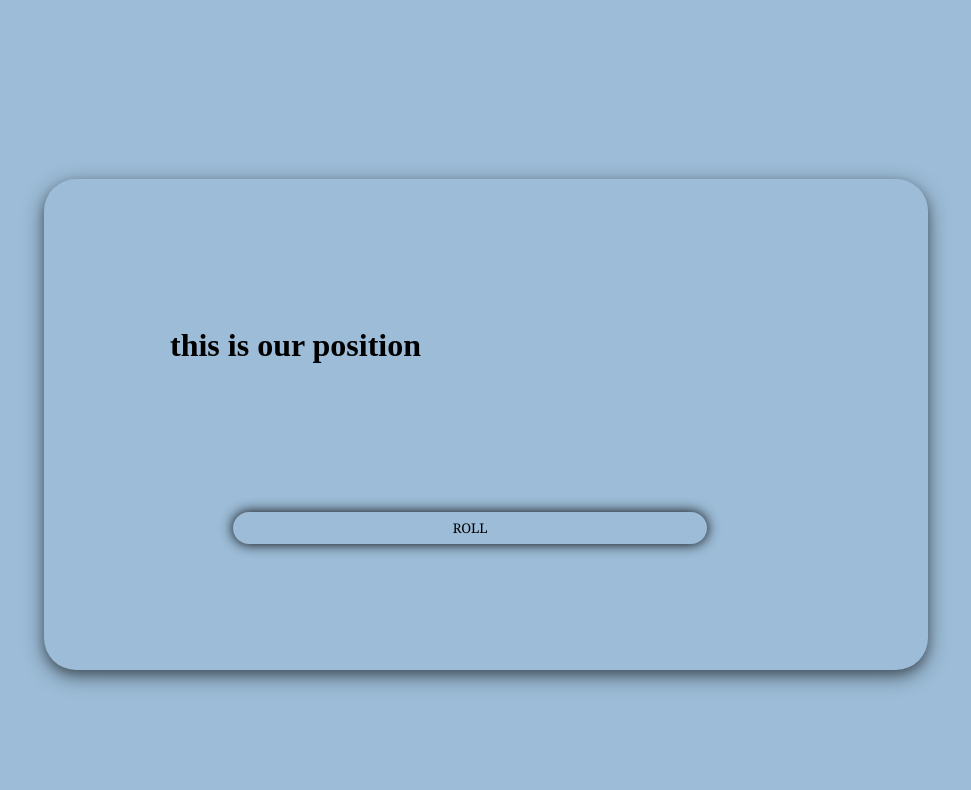
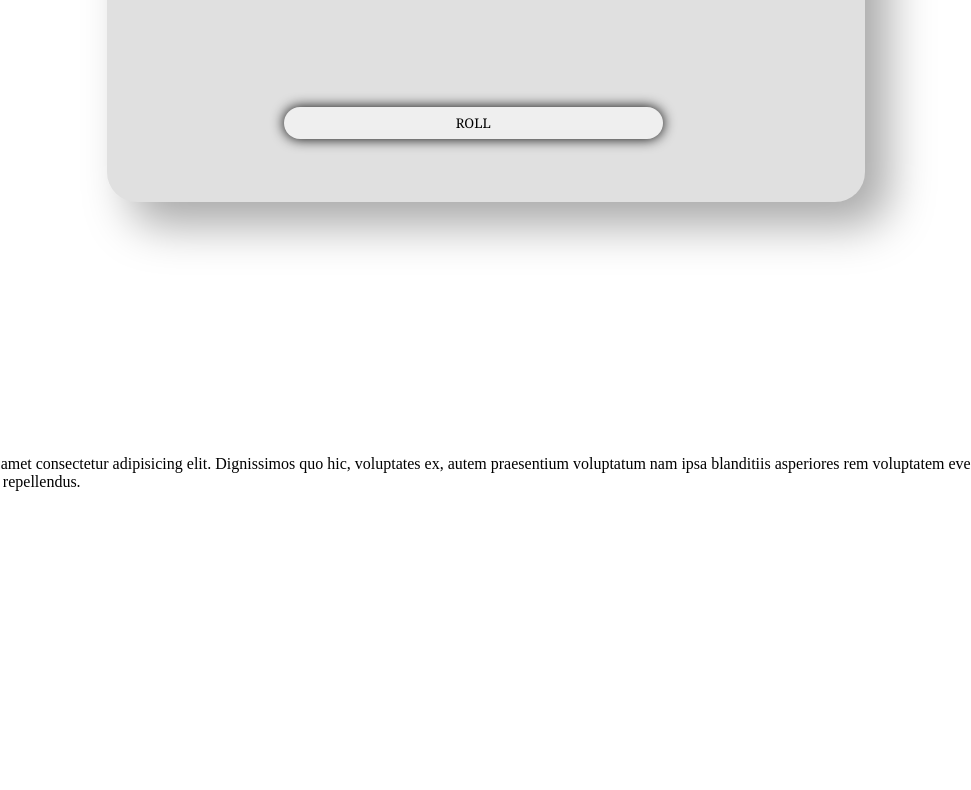
Before and after one commit to K-Jay9/rolling-dice, a plain HTML site: page index.html in a window 1280 px wide. Shown: the part 453-1243 px from the top of the page, without its empty margins (154-1125 px from the left). After the commit the page ends 952 px from the top, so only its background shows below. Drawn offline with Linux system fonts and the light colour scheme.

Commit message:
added hover and responsivity

```diff
--- a/style.css
+++ b/style.css
@@ -1,7 +1,5 @@
 body{
-    background-repeat: no-repeat;
-    height: 70%;
-    background-color: rgb(156, 188, 215);
+    background-color: #ffffff;
 
 }
 .card{
@@ -9,8 +7,10 @@ body{
     padding: 10%;
     margin: 15%;
     margin-top:50%;
-    box-shadow: 0 4px 8px 0 rgba(0, 0, 0, 0.2), 0 6px 20px 0 rgba(0, 0, 0, 0.5);
-    border-radius: 2rem;
+    border-radius: 30px;
+    background: #e0e0e0;
+    box-shadow:  23px 23px 46px #a8a8a8,
+             -23px -23px 46px #ffffff;
 }
 button{
     font-family:Georgia, 'Times New Roman', Times, serif;
@@ -21,5 +21,20 @@ button{
     width: 75%;
     margin-left: 10%;
     box-shadow:  0 0px 0.8rem 0 rgba(0, 0, 0, 1);
-    background-color: transparent;
 }
+
+button:hover{
+    background-color: #b2e0b2;
+}
+
+/* Medium devices (landscape tablets, 768px and up) */
+@media only screen and (min-width: 768px) {
+    .card{
+        margin: 20%;
+        padding-bottom: 5%;
+    }
+    button{
+
+        margin-bottom: 0%;
+    }
+}
```
